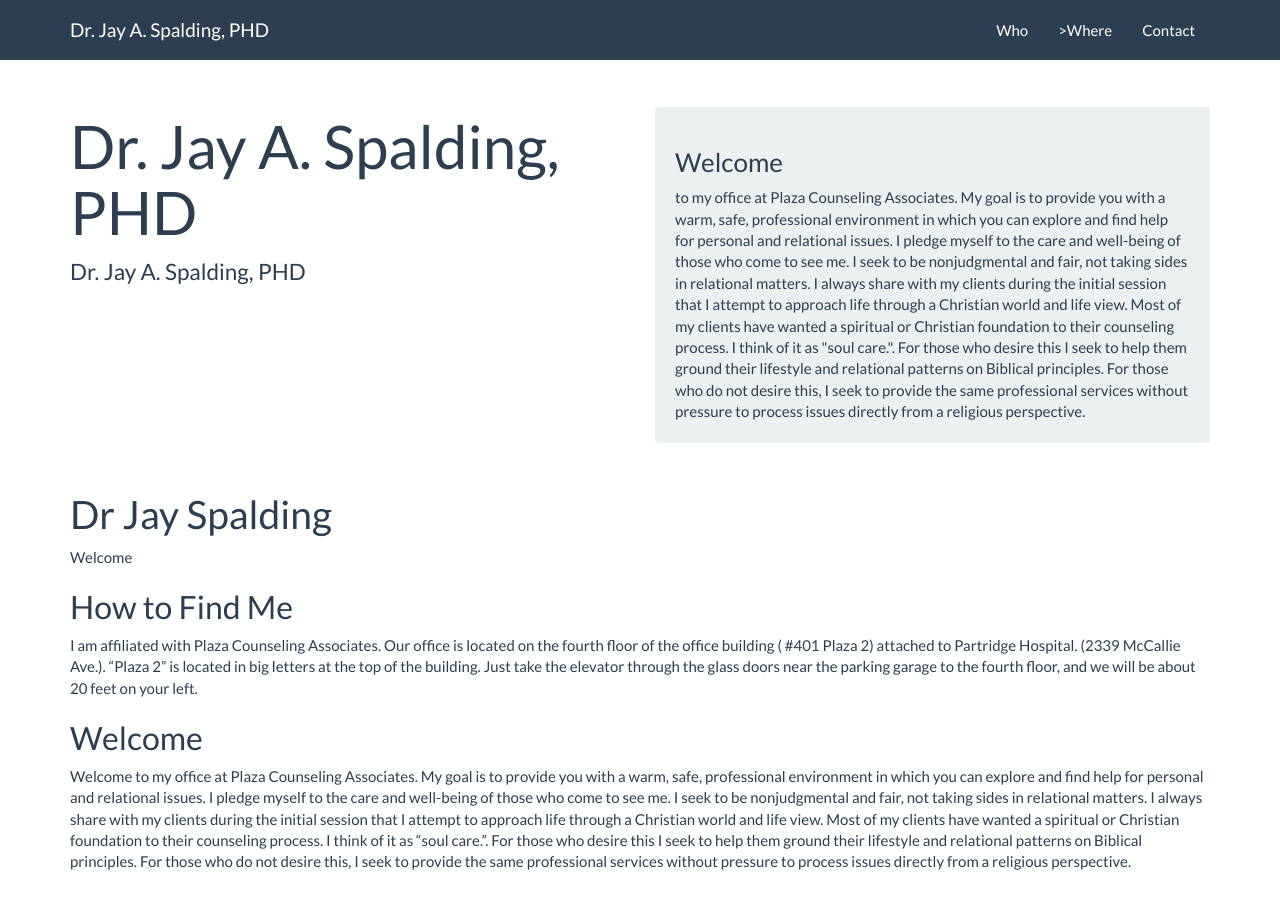
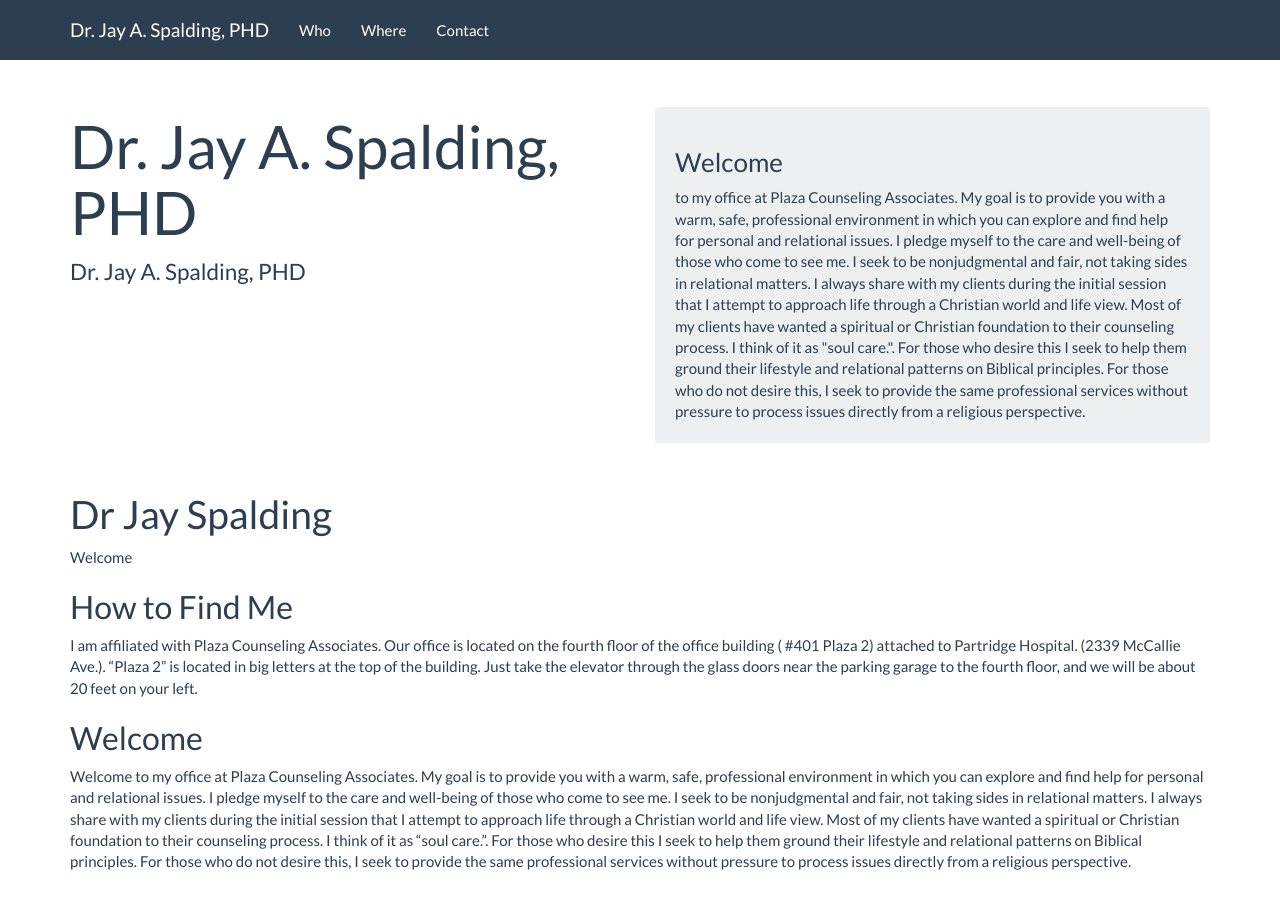
Before and after one commit to fotoetienne/jayspalding, a Jekyll site: the page built from index.md, in a window 1280 px wide and 900 px high. Built offline with Jekyll 4.4.1, drawn with Linux system fonts in a browser that asks for light colours; nearby versions of some CDN libraries.

Commit message:
Update flatly.html

```diff
--- a/_layouts/flatly.html
+++ b/_layouts/flatly.html
@@ -25,12 +25,12 @@
           </button>
         </div>
         <div class="navbar-collapse collapse" id="navbar-main">
-          <ul class="nav navbar-nav pull-right">
+          <ul class="nav navbar-nav">
             <li>
               <a href="#who_am_i">Who</a>
             </li>
             <li>
-              <a href="#how_to_find_me">>Where</a>
+              <a href="#how_to_find_me">Where</a>
             </li>
             <li>
               <a href="#contact">Contact</a>
```
